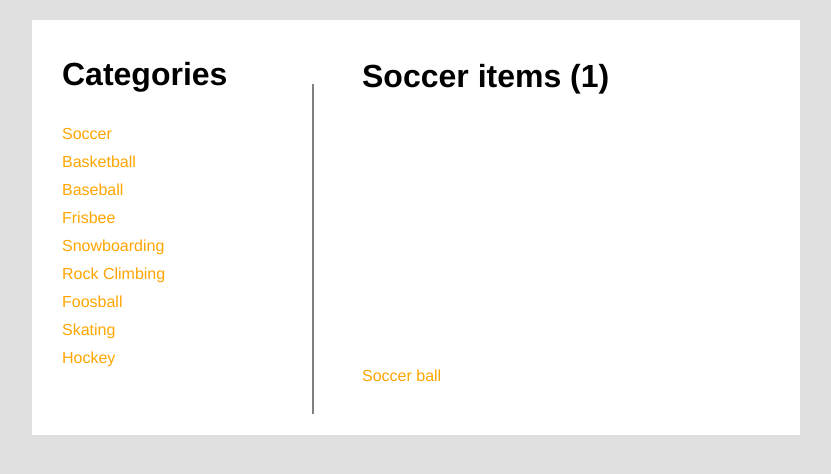
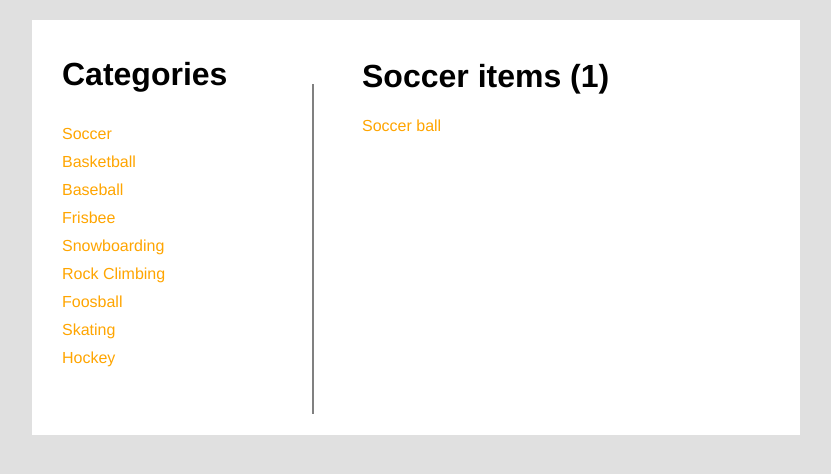
Before and after one commit to arickuter/item-catalog, a Flask app: page /catalog/Soccer/items in a window 1280 px wide. Shown: the part 100-574 px from the top of the page, without its empty margins (224-1055 px from the left). Run offline with Flask 2, Linux system fonts and the light colour scheme; data comes from the database, SQL or seed files in the repository; some libraries are stand-ins or nearby versions.

Commit message:
style: Item in category displayed at top of page

```diff
--- a/static/styles/styles.css
+++ b/static/styles/styles.css
@@ -70,12 +70,15 @@ html, body {
 }
 
 .cat-item {
-  color: orange;
-  text-decoration: none;
   margin-left: 300px;
   margin-top: -250px;
 }
 
-.cat-item:hover {
+.item-link {
+  color: orange;
+  text-decoration: none;
+}
+
+.item-link:hover {
   color: #ffca99;
 }
--- a/templates/category.html
+++ b/templates/category.html
@@ -42,10 +42,10 @@
       <h1>{{categoryDisplay.name}} items ({{count}})</h1>
     </div>
 
-    <div>
+    <div class='cat-item'>
       {% for i in item %}
         {% if i.cat_id == categoryDisplay.id %}
-          <a href='/catalog/{{categoryDisplay.name}}/{{i.title}}' class='cat-item'>{{i.title}}</a>
+          <a href='/catalog/{{categoryDisplay.name}}/{{i.title}}' class='item-link'>{{i.title}}</a>
         {% endif %}
 
       {% endfor %}
```
